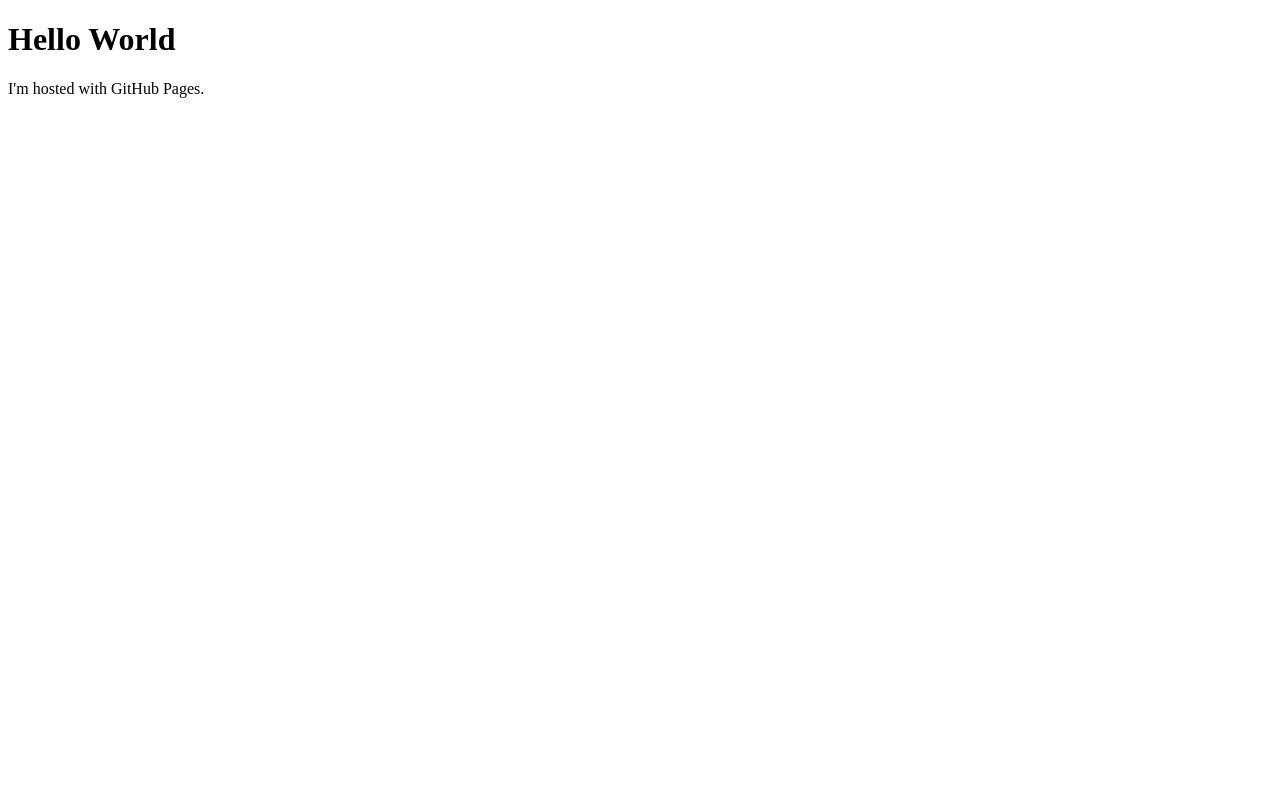
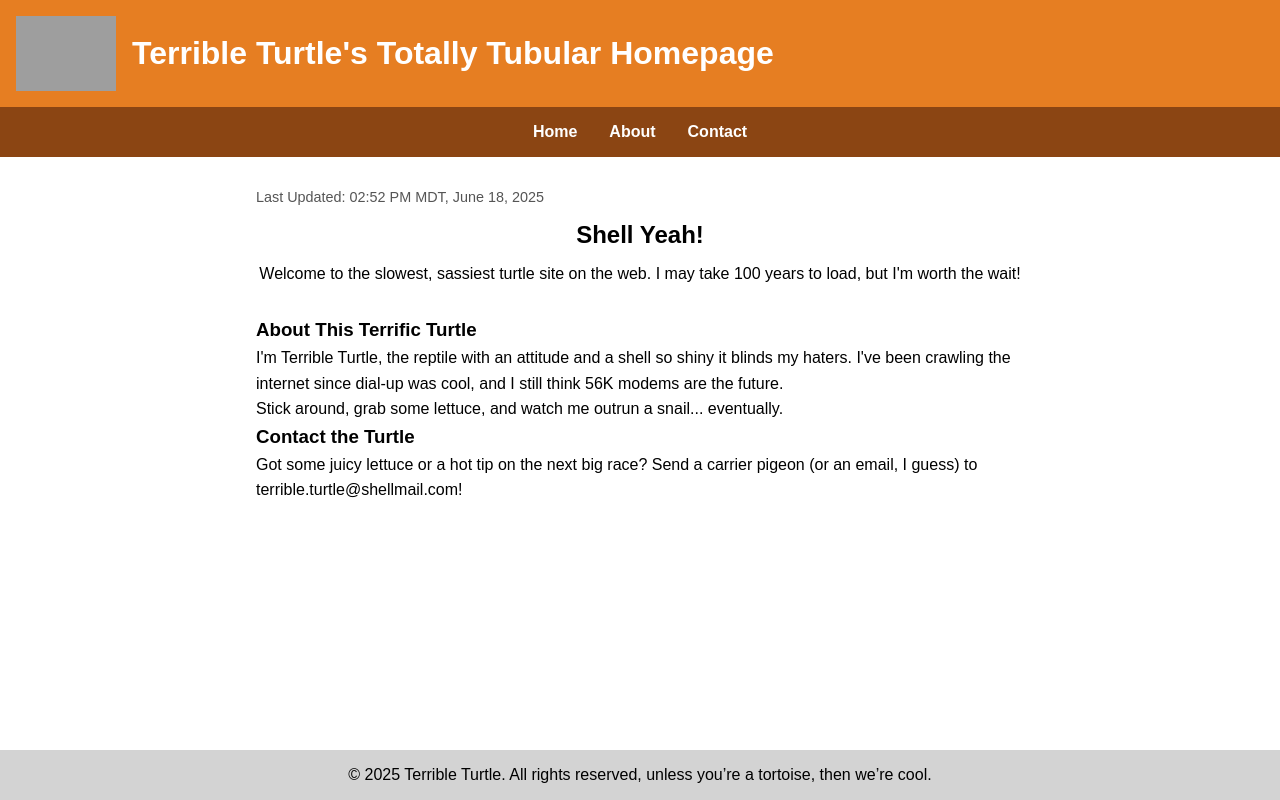
Before and after one commit to Qaezel/qaezel.github.io, a plain HTML site: page index.html in a window 1280 px wide. Drawn offline with Linux system fonts and the light colour scheme; grey boxes are pictures that could not be loaded.

Commit message:
Update index.html

```diff
--- a/index.html
+++ b/index.html
@@ -1,7 +1,186 @@
-<!DOCTYPE html>
-<html>
+<script type="text/javascript">
+        var gk_isXlsx = false;
+        var gk_xlsxFileLookup = {};
+        var gk_fileData = {};
+        function filledCell(cell) {
+          return cell !== '' && cell != null;
+        }
+        function loadFileData(filename) {
+        if (gk_isXlsx && gk_xlsxFileLookup[filename]) {
+            try {
+                var workbook = XLSX.read(gk_fileData[filename], { type: 'base64' });
+                var firstSheetName = workbook.SheetNames[0];
+                var worksheet = workbook.Sheets[firstSheetName];
+
+                // Convert sheet to JSON to filter blank rows
+                var jsonData = XLSX.utils.sheet_to_json(worksheet, { header: 1, blankrows: false, defval: '' });
+                // Filter out blank rows (rows where all cells are empty, null, or undefined)
+                var filteredData = jsonData.filter(row => row.some(filledCell));
+
+                // Heuristic to find the header row by ignoring rows with fewer filled cells than the next row
+                var headerRowIndex = filteredData.findIndex((row, index) =>
+                  row.filter(filledCell).length >= filteredData[index + 1]?.filter(filledCell).length
+                );
+                // Fallback
+                if (headerRowIndex === -1 || headerRowIndex > 25) {
+                  headerRowIndex = 0;
+                }
+
+                // Convert filtered JSON back to CSV
+                var csv = XLSX.utils.aoa_to_sheet(filteredData.slice(headerRowIndex)); // Create a new sheet from filtered array of arrays
+                csv = XLSX.utils.sheet_to_csv(csv, { header: 1 });
+                return csv;
+            } catch (e) {
+                console.error(e);
+                return "";
+            }
+        }
+        return gk_fileData[filename] || "";
+        }
+        </script><!DOCTYPE html>
+<html lang="en">
+<head>
+    <meta charset="UTF-8">
+    <meta name="viewport" content="width=device-width, initial-scale=1.0">
+    <title>Terrible Turtle</title>
+    <style>
+        * {
+            margin: 0;
+            padding: 0;
+            box-sizing: border-box;
+            font-family: Arial, sans-serif;
+        }
+
+        header {
+            background-color: #e67e22; /* Orange/brown */
+            color: white;
+            padding: 1rem;
+            text-align: center;
+            display: flex;
+            align-items: center;
+            justify-content: flex-start;
+        }
+
+        header img {
+            max-width: 100px;
+            height: auto;
+            margin-right: 1rem;
+        }
+
+        nav {
+            background-color: #8b4513; /* Brown */
+            padding: 1rem;
+        }
+
+        nav ul {
+            list-style: none;
+            display: flex;
+            justify-content: center;
+            gap: 2rem;
+        }
+
+        nav a {
+            color: white;
+            text-decoration: none;
+            font-weight: bold;
+        }
+
+        nav a:hover {
+            color: #ddd;
+        }
+
+        main {
+            max-width: 800px;
+            margin: 2rem auto;
+            padding: 0 1rem;
+        }
+
+        .last-updated {
+            text-align: left;
+            font-size: 0.9rem;
+            color: #555;
+            margin-bottom: 1rem;
+        }
+
+        .hero {
+            text-align: center;
+            margin-bottom: 2rem;
+        }
+
+        .hero h2 {
+            margin-bottom: 1rem;
+        }
+
+        .content {
+            line-height: 1.6;
+        }
+
+        footer {
+            background-color: #d3d3d3; /* Light grey */
+            color: black;
+            text-align: center;
+            padding: 1rem;
+            position: fixed;
+            bottom: 0;
+            width: 100%;
+        }
+
+        @media (max-width: 600px) {
+            nav ul {
+                flex-direction: column;
+                gap: 1rem;
+            }
+            header img {
+                max-width: 80px;
+            }
+        }
+    </style>
+</head>
 <body>
-<h1>Hello World</h1>
-<p>I'm hosted with GitHub Pages.</p>
+    <header id="home">
+        <img src="https://xai-images.s3.amazonaws.com/terrible-turtle-logo-1.jpg" alt="Terrible Turtle Logo">
+        <h1>Terrible Turtle's Totally Tubular Homepage</h1>
+    </header>
+    <nav>
+        <ul>
+            <li><a href="#home">Home</a></li>
+            <li><a href="#about">About</a></li>
+            <li><a href="#contact">Contact</a></li>
+        </ul>
+    </nav>
+    <main>
+        <p class="last-updated">Last Updated: 02:52 PM MDT, June 18, 2025</p>
+        <section class="hero" id="home-section">
+            <h2>Shell Yeah!</h2>
+            <p>Welcome to the slowest, sassiest turtle site on the web. I may take 100 years to load, but I'm worth the wait!</p>
+        </section>
+        <section class="content" id="about">
+            <h3>About This Terrific Turtle</h3>
+            <p>I'm Terrible Turtle, the reptile with an attitude and a shell so shiny it blinds my haters. I've been crawling the internet since dial-up was cool, and I still think 56K modems are the future.</p>
+            <p>Stick around, grab some lettuce, and watch me outrun a snail... eventually.</p>
+        </section>
+        <section class="content" id="contact">
+            <h3>Contact the Turtle</h3>
+            <p>Got some juicy lettuce or a hot tip on the next big race? Send a carrier pigeon (or an email, I guess) to terrible.turtle@shellmail.com!</p>
+        </section>
+    </main>
+    <footer>
+        <p>© 2025 Terrible Turtle. All rights reserved, unless you’re a tortoise, then we’re cool.</p>
+    </footer>
+    <script>
+        // Smooth scrolling for anchor links
+        document.querySelectorAll('a[href^="#"]').forEach(anchor => {
+            anchor.addEventListener('click', function(e) {
+                e.preventDefault();
+                const targetId = this.getAttribute('href');
+                const targetElement = document.querySelector(targetId);
+                if (targetElement) {
+                    targetElement.scrollIntoView({
+                        behavior: 'smooth'
+                    });
+                }
+            });
+        });
+    </script>
 </body>
 </html>
```
